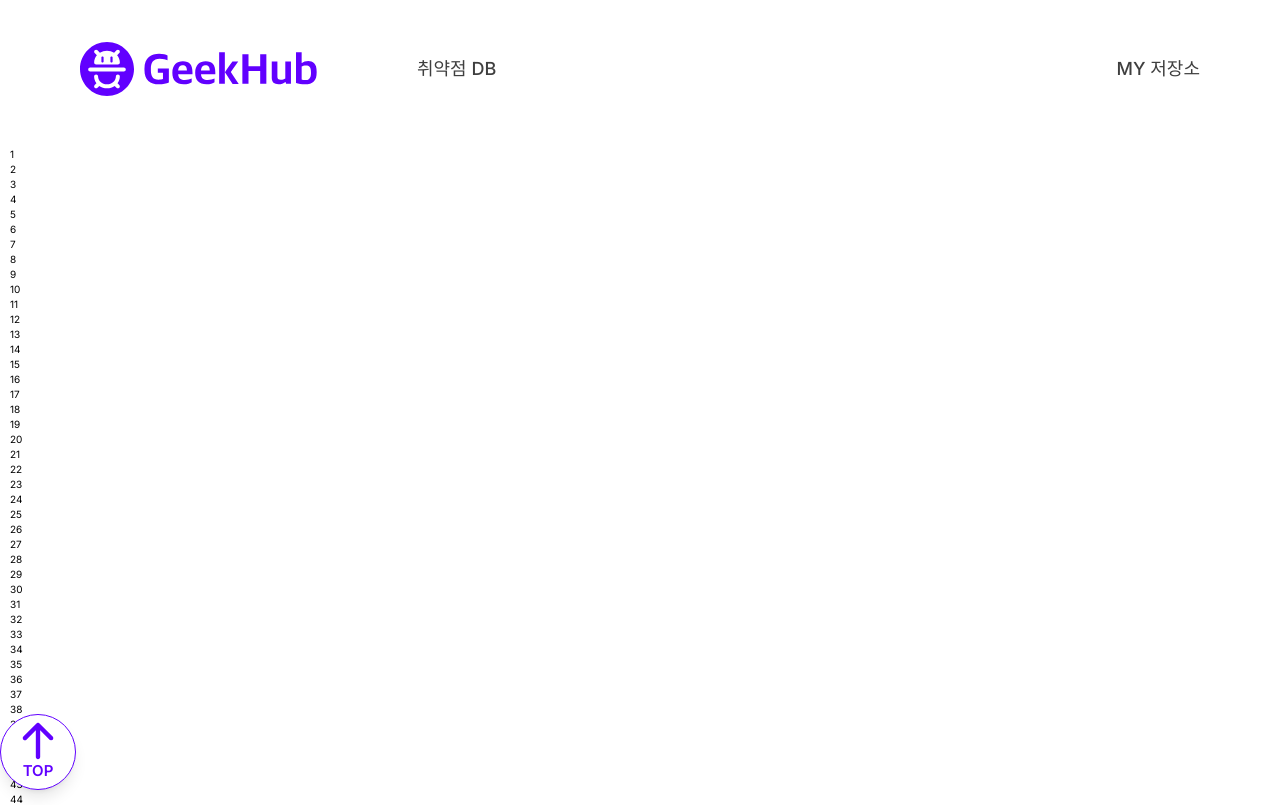
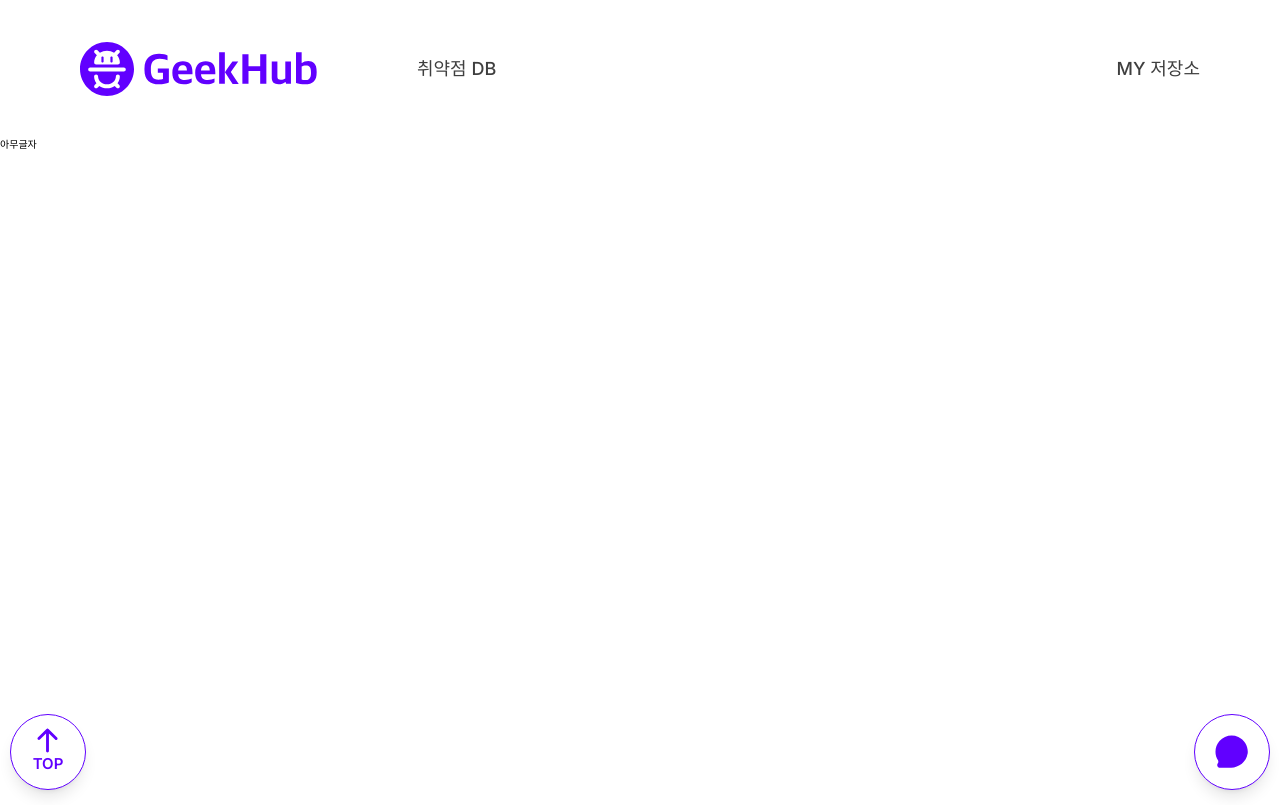
Before and after one commit to sockki/flawDetector, a Next.js app: page /jin in a window 1280 px wide. Shown: the top 805 px of the page. Built offline with nearby package versions, Linux system fonts and the light colour scheme.

Commit message:
Fix: boarder line 수정

```diff
--- a/src/app/(test)/jin/page.tsx
+++ b/src/app/(test)/jin/page.tsx
@@ -2,21 +2,16 @@
 
 import { FloatingButton } from '../../../components/Floating/FloatingButton';
 
-const generateContent = (count: number) => {
-  const content = [];
-  for (let i = 1; i <= count; i += 1) {
-    content.push(<p key={i}>{i}</p>);
-  }
-  return content;
-};
-
 export default function HomeApp() {
   return (
     <div>
-      <div className="p-4">{generateContent(100)}</div>
-
-      <FloatingButton type="top" />
-      {/* <FloatingButton type="ask" /> */}
+      <div className="h-[100rem]">아무글자</div>
+      <FloatingButton
+        type="ask"
+        onClick={() => alert('Ask Button Clicked!')}
+        className="fixed bottom-4 right-4"
+      />
+      <FloatingButton type="top" className="fixed bottom-4 left-4" />
     </div>
   );
 }
--- a/src/components/Floating/FloatingButton.tsx
+++ b/src/components/Floating/FloatingButton.tsx
@@ -1,12 +1,14 @@
-import Image from 'next/image';
+import FloatVectorIcon from '@/public/icons/floatVector.svg';
+import FloatChatIcon from '@/public/icons/floatChat.svg';
 import { twMerge } from 'tailwind-merge';
 
 type FloatingButtonProps = {
   type: 'top' | 'ask';
   onClick?: () => void;
+  className?: string;
 };
 
-export function FloatingButton({ type, onClick }: FloatingButtonProps) {
+export function FloatingButton({ type, onClick, className }: FloatingButtonProps) {
   const handleClick = () => {
     if (type === 'top') {
       window.scrollTo({ top: 0, behavior: 'smooth' });
@@ -15,9 +17,7 @@ export function FloatingButton({ type, onClick }: FloatingButtonProps) {
     }
   };
 
-  const iconSrc = type === 'top' ? '/icons/floatVector.svg' : '/icons/floatChat.svg';
-  const iconAlt = type === 'top' ? 'Top Icon' : 'Chat Icon';
-  const iconSize = type === 'top' ? 32 : 35;
+  const IconComponent = type === 'top' ? FloatVectorIcon : FloatChatIcon;
 
   return (
     <button
@@ -26,16 +26,11 @@ export function FloatingButton({ type, onClick }: FloatingButtonProps) {
       className={twMerge(
         'group fixed bottom-4 flex h-[7.6rem] w-[7.6rem] items-center justify-center rounded-full shadow-lg focus:outline-none',
         'border border-primary-500 bg-white text-primary-500 hover:border-primary-500 hover:bg-primary-500 hover:text-white',
+        className,
       )}
     >
       <div className="flex flex-col items-center justify-center">
-        <Image
-          src={iconSrc}
-          alt={iconAlt}
-          width={iconSize}
-          height={iconSize}
-          className="group-hover:brightness-0 group-hover:invert group-hover:filter"
-        />
+        <IconComponent className="group-hover:brightness-0 group-hover:invert group-hover:filter" />
         {type === 'top' && <span className="text-[1.5rem] font-bold">TOP</span>}
       </div>
     </button>
```
